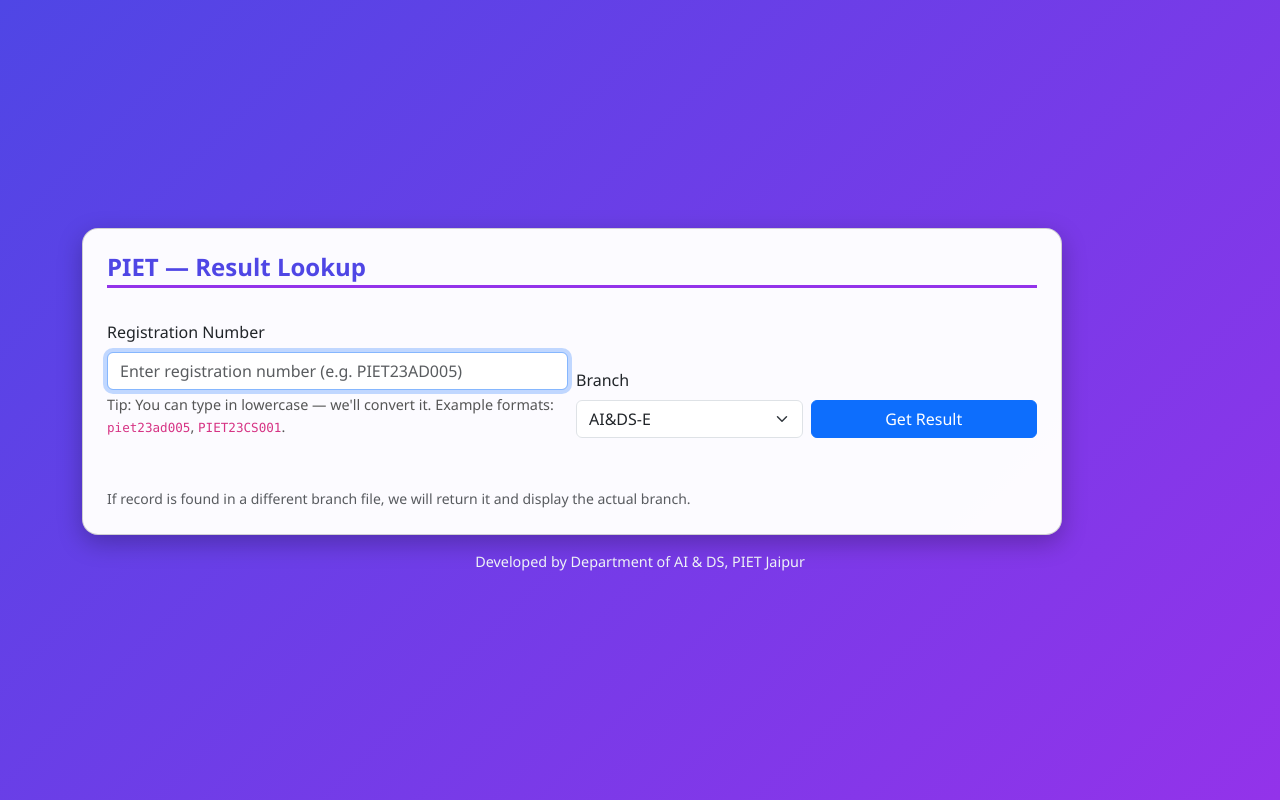
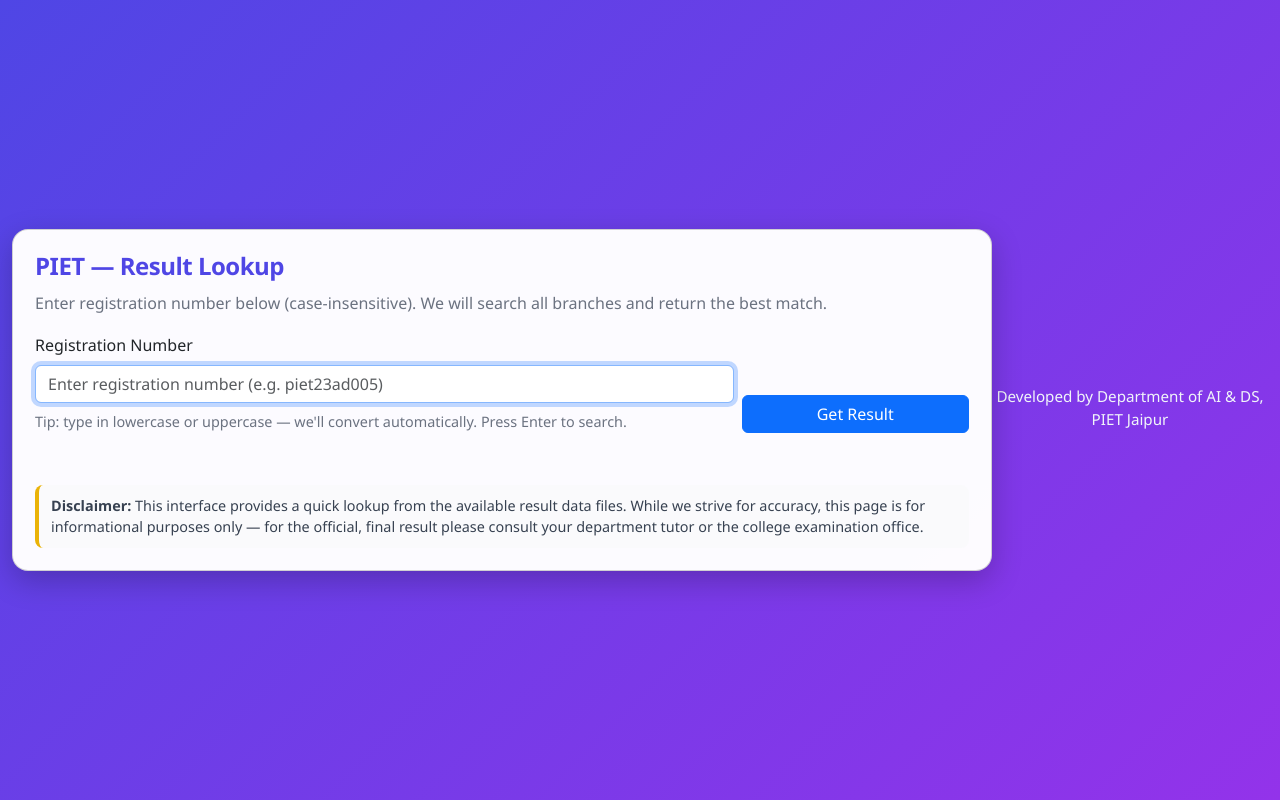
Before and after one commit to singhudaypratap/result4thsem, a Flask app: page / in a window 1280 px wide. Run offline with Flask 3, Linux system fonts and the light colour scheme.

Commit message:
Update index.html

```diff
--- a/templates/index.html
+++ b/templates/index.html
@@ -6,207 +6,276 @@
   <title>PIET — Result Lookup</title>
   <link href="https://cdn.jsdelivr.net/npm/bootstrap@5.3.2/dist/css/bootstrap.min.css" rel="stylesheet">
   <style>
+    :root{
+      --accent1:#4f46e5;
+      --accent2:#9333ea;
+      --card-bg: rgba(255,255,255,0.98);
+      --muted:#6b7280;
+      --pill-gap:10px;
+    }
     body {
-      background: linear-gradient(135deg, #4f46e5, #9333ea);
+      background: linear-gradient(135deg, var(--accent1), var(--accent2));
       min-height: 100vh;
       display: flex;
       align-items: center;
       justify-content: center;
       font-family: "Segoe UI", Tahoma, Geneva, Verdana, sans-serif;
-      color: #222;
+      color: #111827;
+      padding: 36px 12px;
     }
     .card {
-      background: rgba(255, 255, 255, 0.98);
+      background: var(--card-bg);
       border-radius: 16px;
-      box-shadow: 0 8px 25px rgba(0,0,0,0.25);
+      box-shadow: 0 10px 30px rgba(0,0,0,0.22);
       max-width: 980px;
       width: 100%;
+      padding: 22px;
     }
     h4 {
-      font-weight: 700;
-      color: #4f46e5;
-      border-bottom: 3px solid #9333ea;
-      display: inline-block;
-      padding-bottom: 4px;
+      font-weight: 800;
+      color: var(--accent1);
+      margin-bottom: 10px;
+      letter-spacing: -0.5px;
     }
-    .subject-pill {
-      display:inline-block;
-      margin:4px;
-      padding:6px 12px;
-      border-radius:20px;
-      font-weight:600;
+    .subtitle {
+      color: var(--muted);
+      margin-bottom: 18px;
+    }
+
+    /* Subjects grid */
+    .subjects-grid {
+      display: grid;
+      grid-template-columns: repeat(auto-fit, minmax(260px, 1fr));
+      gap: 12px;
+      margin-top: 12px;
+    }
+    .subject-item {
+      display:flex;
+      align-items:center;
+      justify-content:space-between;
+      gap:12px;
+      padding:10px 14px;
+      border-radius:14px;
+      background: linear-gradient(180deg, rgba(255,255,255,0.02), rgba(0,0,0,0.02));
+      box-shadow: 0 4px 10px rgba(0,0,0,0.06);
+      font-weight:700;
       color:#fff;
-      box-shadow: 0 2px 6px rgba(0,0,0,0.18);
-      font-size: 0.92rem;
+      overflow:hidden;
     }
-    .grade-A, .grade-Ap, .grade-App { background:#16a34a; } /* Greens */
-    .grade-B { background:#2563eb; }
-    .grade-C, .grade-D { background:#f59e0b; color:#111; }
-    .grade-F { background:#dc2626; }
-    .summary {
-      margin-top:12px;
-      font-weight:600;
-      padding:10px;
+    .subject-name { flex:1; text-overflow: ellipsis; white-space: nowrap; overflow: hidden; font-size: 0.95rem; }
+    .subject-grade {
+      margin-left: 12px; min-width:64px; text-align:center; border-radius:10px; padding:6px 10px; font-weight:800;
+      box-shadow: 0 3px 6px rgba(0,0,0,0.12);
+      color:#fff;
+    }
+    /* grade colors */
+    .g-A { background:#16a34a; }    /* A, A+, A++ */
+    .g-B { background:#2563eb; }    /* B family */
+    .g-C { background:#f59e0b; color:#111 } /* C / D */
+    .g-F { background:#dc2626; }    /* Fail */
+    /* summary */
+    .summary-row {
+      display:flex;
+      flex-wrap:wrap;
+      gap:12px;
+      align-items:center;
+      margin-top:16px;
       background:#f8fafc;
+      padding:14px;
+      border-radius:10px;
+      align-items:center;
+    }
+    .kpi { display:flex; flex-direction:column; gap:6px; align-items:flex-start; }
+    .kpi .kpi-title { font-size:0.85rem; color:var(--muted); }
+    .kpi .kpi-value { font-size:1.6rem; font-weight:800; color:#111; }
+    .kpi-small { font-size:1.05rem; font-weight:700; color:#111; }
+    .badge-pass { background:#16a34a; color:#fff; padding:6px 10px; border-radius:8px; font-weight:800; }
+    .badge-fail { background:#dc2626; color:#fff; padding:6px 10px; border-radius:8px; font-weight:800; }
+
+    /* responsive tweaks */
+    @media (max-width:600px){
+      .kpi .kpi-value { font-size:1.2rem; }
+      .subject-item { padding:8px 10px; }
+    }
+
+    .msgbox { margin-top:12px; }
+
+    .hint { font-size:0.9rem; color:var(--muted); margin-top:8px; }
+
+    .disclaimer {
+      margin-top:16px;
+      font-size:0.9rem;
+      color:#374151;
+      background: rgba(249,250,251,0.6);
+      border-left: 4px solid #eab308;
+      padding:10px 12px;
       border-radius:8px;
-      font-size:1rem;
     }
+
     .footer {
-      margin-top: 16px;
+      margin-top:20px;
       text-align:center;
       color:#f1f5f9;
-      font-size: 0.9rem;
+      font-size: 0.95rem;
     }
-    .hint { font-size:0.9rem; color:#555; }
   </style>
 </head>
 <body>
-<div class="container py-4">
-  <div class="card p-4">
+  <div class="card">
     <h4>PIET — Result Lookup</h4>
+    <div class="subtitle">Enter registration number below (case-insensitive). We will search all branches and return the best match.</div>
 
-    <div class="row g-2 align-items-end mt-3">
-      <div class="col-md-6">
+    <div class="row g-2 align-items-end">
+      <div class="col-md-9 col-12 mb-2">
         <label class="form-label">Registration Number</label>
-        <!-- blank by default; tooltip instructs user -->
-        <input id="reg" class="form-control" placeholder="Enter registration number (e.g. PIET23AD005)" title="Type registration number. Case doesn't matter; it will be converted to UPPERCASE." autofocus>
-        <div class="hint mt-1">Tip: You can type in lowercase — we'll convert it. Example formats: <code>piet23ad005</code>, <code>PIET23CS001</code>.</div>
+        <input id="reg" class="form-control" placeholder="Enter registration number (e.g. piet23ad005)" title="Type registration number. Case doesn't matter; it will be converted to UPPERCASE." autofocus>
+        <div class="hint">Tip: type in lowercase or uppercase — we'll convert automatically. Press Enter to search.</div>
       </div>
-
-      <div class="col-md-3">
-        <label class="form-label">Branch</label>
-        <select id="branch" class="form-select" title="Select the student's branch">
-          <!-- Requested order -->
-          <option value="AI&DS-E">AI&DS-E</option>
-          <option value="CS(AI)-F">CS(AI)-F</option>
-          <option value="CS(DS)-G">CS(DS)-G</option>
-          <option value="CS">CS</option>
-          <option value="CSR-D">CSR-D</option>
-          <option value="CS(IOT)-H">CS(IOT)-H</option>
-        </select>
-      </div>
-
-      <div class="col-md-3">
+      <div class="col-md-3 col-12 mb-2">
         <button id="btn" class="btn btn-primary w-100">Get Result</button>
       </div>
     </div>
 
-    <div id="msg" class="mt-3"></div>
+    <div id="msg" class="msgbox"></div>
     <div id="results" class="mt-3"></div>
 
-    <div class="mt-3">
-      <small class="text-muted">If record is found in a different branch file, we will return it and display the actual branch.</small>
+    <div class="disclaimer">
+      <strong>Disclaimer:</strong> This interface provides a quick lookup from the available result data files. While we strive for accuracy, this page is for informational purposes only — for the official, final result please consult your department tutor or the college examination office.
     </div>
   </div>
 
   <div class="footer mt-3">
     Developed by Department of AI &amp; DS, PIET Jaipur
   </div>
-</div>
 
 <script>
+/* Helper & UI logic */
 const btn = document.getElementById('btn');
 const regInput = document.getElementById('reg');
-const branchSelect = document.getElementById('branch');
 const results = document.getElementById('results');
 const msg = document.getElementById('msg');
 
-function gradeClass(g){
-  g = (g||'').toString().toUpperCase();
-  if(g==='A++'||g==='A+') return 'grade-App';
-  if(g.startsWith('A')) return 'grade-A';
-  if(g.startsWith('B')) return 'grade-B';
-  if(g.startsWith('C')||g.startsWith('D')) return 'grade-C';
-  if(g==='F'||g.includes('FAIL')) return 'grade-F';
-  return 'grade-B';
+function gradeBucket(g){
+  if(!g && g!==0) return 'g-B';
+  const s = String(g).toUpperCase().trim();
+  if(s === 'A++' || s === 'A+' || s.startsWith('A')) return 'g-A';
+  if(s.startsWith('B')) return 'g-B';
+  if(s.startsWith('C') || s.startsWith('D')) return 'g-C';
+  if(s === 'F' || s.includes('FAIL')) return 'g-F';
+  return 'g-B';
+}
+function safeText(s){ return (s===null||s===undefined) ? '' : String(s); }
+function toTwoDecimals(val){
+  const n = parseFloat(String(val).replace(/[^0-9.\-]/g,'')); // strip weird chars
+  if(isNaN(n)) return safeText(val);
+  return n.toFixed(2);
 }
 
+async function renderResult(regRaw){
+  results.innerHTML = ''; msg.innerHTML = '';
+  const reg = String(regRaw || '').trim().toUpperCase();
+  if(!reg){
+    msg.innerHTML = '<div class="alert alert-warning">Enter registration number.</div>';
+    return;
+  }
+
+  btn.disabled = true;
+  btn.innerText = 'Searching...';
+
+  try{
+    const resp = await fetch('/api/result?'+new URLSearchParams({reg}));
+    let data;
+    try { data = await resp.json(); } catch(e){ msg.innerHTML = '<div class="alert alert-danger">Server returned invalid JSON.</div>'; return; }
+
+    if(resp.status !== 200){
+      msg.innerHTML = `<div class="alert alert-danger">${data.error || 'Request failed'}</div>`;
+      return;
+    }
+
+    const rows = data.result || [];
+    if(rows.length === 0){
+      results.innerHTML = '<div class="alert alert-danger">⚠️ Record not found for that registration.</div>';
+      return;
+    }
+
+    // Use first matched row
+    const r = rows[0];
+
+    // show branch note if found elsewhere
+    if(r["__branch__"]){
+      msg.innerHTML = `<div class="alert alert-warning">Note: record found under branch <strong>${r["__branch__"]}</strong>.</div>`;
+    }
+
+    // Header
+    const studentName = safeText(r["Name"] || '');
+    const regNo = safeText(r["Reg. No"] || reg);
+    const uniroll = safeText(r["Uni-Roll No"] || '');
+    const colroll = safeText(r["Col Roll No"] || '');
+
+    // Collect subject keys (exclude core keys and internal)
+    const skip = new Set(["Reg. No","Name","Uni-Roll No","Col Roll No","Total Back","Result","SGPA","__branch__"]);
+    const subjectKeys = Object.keys(r).filter(k => !skip.has(k));
+
+    // Map subject keys to {name, grade}. Keys are like "Database... (4CS4-05)" or plain code.
+    const subjects = subjectKeys.map(k=>{
+      const grade = r[k];
+      const name = String(k).split(" (")[0]; // drop code in paren
+      return { name: name, grade: grade };
+    });
+
+    // sort subjects for better readability: put labs after theory? or just alphabetical
+    // We'll sort alphabetically by name for predictability.
+    subjects.sort((a,b)=> a.name.localeCompare(b.name, undefined, {sensitivity:'base'}));
+
+    // Build HTML
+    let html = `<h3 style="margin-top:8px; margin-bottom:6px; font-weight:800;">${escapeHtml(studentName)} <small style="color:var(--muted); font-weight:600;">(${escapeHtml(regNo)})</small></h3>`;
+    html += `<div style="color:var(--muted); margin-bottom:10px;">Uni-Roll: ${escapeHtml(uniroll)} · Col Roll: ${escapeHtml(colroll)}</div>`;
+
+    // subjects grid
+    html += `<div class="subjects-grid">`;
+    for(const s of subjects){
+      const cls = gradeBucket(s.grade);
+      // show subject name (left) — and short grade pill (right)
+      html += `<div class="subject-item">` +
+                `<div class="subject-name">${escapeHtml(s.name)}</div>` +
+                `<div class="subject-grade ${cls}">${escapeHtml(s.grade)}</div>` +
+              `</div>`;
+    }
+    html += `</div>`;
+
+    // Summary: SGPA two decimals, Total Back, Result badge
+    const rawSgpa = r["SGPA"];
+    const sgpaStr = toTwoDecimals(rawSgpa);
+    const totalBack = escapeHtml(r["Total Back"] || '');
+    const resultStatus = String(r["Result"] || '');
+    const isPass = resultStatus.toLowerCase().includes('pass');
+
+    html += `<div class="summary-row">` +
+              `<div class="kpi"><div class="kpi-title">SGPA</div><div class="kpi-value">${escapeHtml(sgpaStr)}</div></div>` +
+              `<div class="kpi"><div class="kpi-title">Total Back</div><div class="kpi-small">${escapeHtml(totalBack)}</div></div>` +
+              `<div style="margin-left:auto;"><div class="${isPass ? 'badge-pass' : 'badge-fail'}">${escapeHtml(resultStatus || 'N/A')}</div></div>` +
+            `</div>`;
+
+    results.innerHTML = html;
+
+  } catch(err){
+    msg.innerHTML = `<div class="alert alert-danger">${escapeHtml(err.message || 'Unknown error')}</div>`;
+  } finally {
+    btn.disabled = false;
+    btn.innerText = 'Get Result';
+  }
+}
+
+// helpers
 function escapeHtml(s){
   if(s === null || s === undefined) return '';
   return String(s).replace(/&/g,"&amp;").replace(/</g,"&lt;").replace(/>/g,"&gt;");
 }
 
-btn.addEventListener('click', async ()=>{
-  results.innerHTML = '';
-  msg.innerHTML = '';
+// click and Enter handling
+btn.addEventListener('click', ()=> renderResult(regInput.value));
+regInput.addEventListener('keydown', (ev)=> { if(ev.key === 'Enter') renderResult(regInput.value); });
 
-  // convert to uppercase before sending
-  const rawReg = regInput.value.trim();
-  if(!rawReg){
-    msg.innerHTML = '<div class="alert alert-warning">Enter registration number.</div>';
-    return;
-  }
-  const reg = rawReg.toUpperCase();
-  const branch = branchSelect.value;
-
-  btn.disabled = true;
-  btn.innerText = 'Searching...';
-
-  try{
-    const qs = new URLSearchParams({reg, branch});
-    const resp = await fetch('/api/result?'+qs.toString());
-    let data;
-    try { data = await resp.json(); }
-    catch(e){
-      msg.innerHTML = '<div class="alert alert-danger">Server returned an invalid response.</div>';
-      return;
-    }
-
-    if(resp.status === 200){
-      const rows = data.result || [];
-      if(rows.length === 0){
-        results.innerHTML = '<div class="alert alert-danger">⚠️ Record not found for that registration and branch.</div>';
-      } else {
-        // pick first match (usually a single row)
-        const r = rows[0];
-        // show branch-note when record found in different branch
-        if(r["__branch__"] && r["__branch__"] !== branch){
-          msg.innerHTML = `<div class="alert alert-warning">Note: record found under branch <strong>${escapeHtml(r["__branch__"])}</strong> (not the selected <strong>${escapeHtml(branch)}</strong>).</div>`;
-        }
-
-        let html = `<h5 class="mt-3">${escapeHtml(r["Name"]||'')} <small class="text-muted">(${escapeHtml(r["Reg. No"]||reg)})</small></h5>`;
-        html += `<div class="text-muted mb-2">Uni-Roll: ${escapeHtml(r["Uni-Roll No"]||'')} · Col Roll: ${escapeHtml(r["Col Roll No"]||'')}</div>`;
-
-        // subjects pills
-        html += `<div class="mb-3">`;
-        Object.keys(r).forEach(k=>{
-          if(!["Reg. No","Name","Uni-Roll No","Col Roll No","Total Back","Result","SGPA","__branch__"].includes(k)){
-            const g = r[k];
-            const subjectName = k.split(" (")[0]; // remove code in parentheses
-            html += `<span class="subject-pill ${gradeClass(g)}">${escapeHtml(subjectName)} — ${escapeHtml(g)}</span>`;
-          }
-        });
-        html += `</div>`;
-
-        // summary with badge
-        const resultStatus = (r["Result"] || '').toString();
-        const totalBack = escapeHtml(r["Total Back"] || '');
-        const sgpa = escapeHtml(r["SGPA"] || '');
-        const badge = resultStatus.toLowerCase().includes('pass')
-          ? `<span class="badge bg-success">${escapeHtml(resultStatus)}</span>`
-          : `<span class="badge bg-danger">${escapeHtml(resultStatus)}</span>`;
-
-        html += `<div class="summary">SGPA: ${sgpa} · Total Back: ${totalBack} · Result: ${badge}</div>`;
-
-        results.innerHTML = html;
-      }
-    } else {
-      msg.innerHTML = `<div class="alert alert-danger">${escapeHtml(data.error || 'Request failed')}</div>`;
-    }
-  } catch(err){
-    msg.innerHTML = `<div class="alert alert-danger">${escapeHtml(err.message)}</div>`;
-  } finally {
-    btn.disabled = false;
-    btn.innerText = 'Get Result';
-  }
-});
-
-// allow Enter key to trigger search
-regInput.addEventListener('keydown', (ev) => {
-  if(ev.key === 'Enter') {
-    btn.click();
-  }
-});
 </script>
 </body>
 </html>
```
